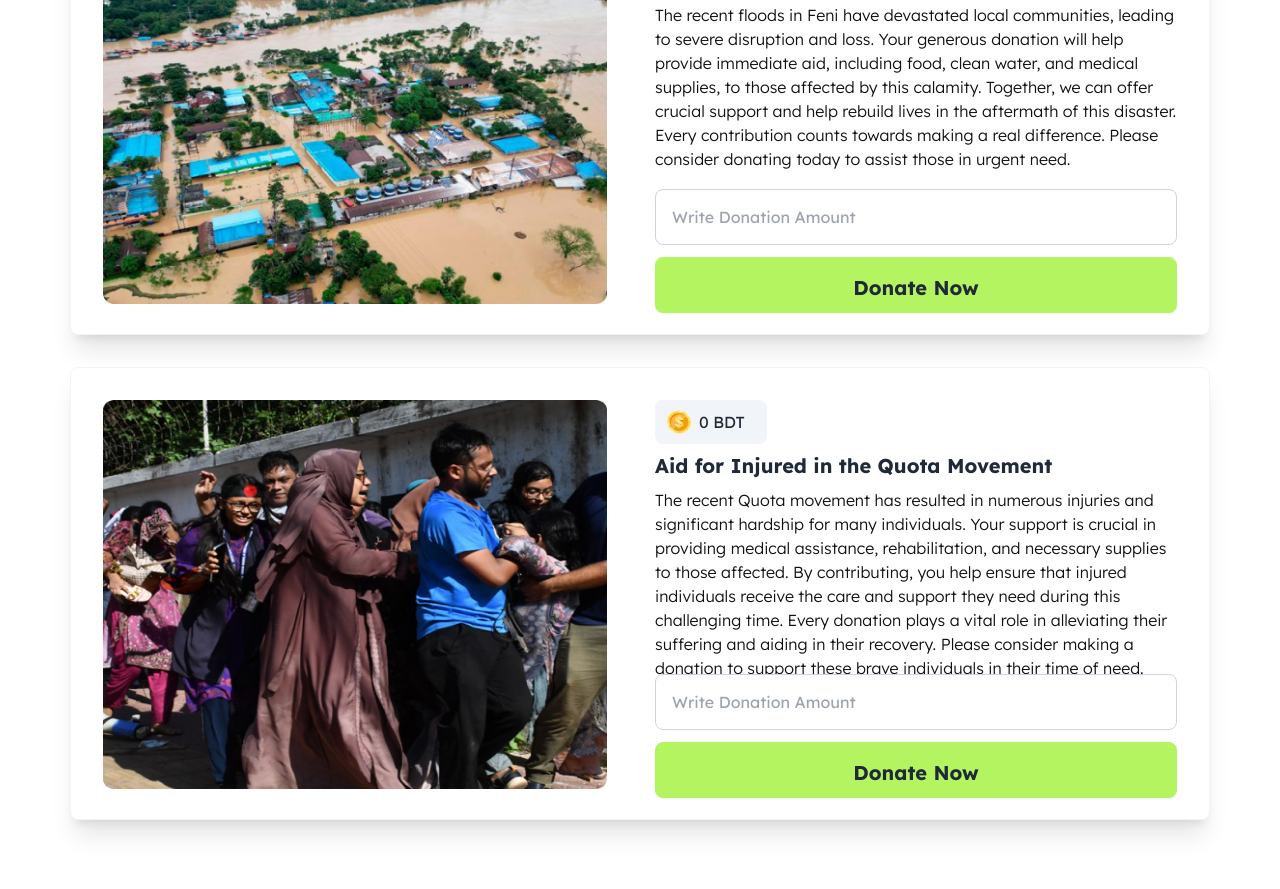
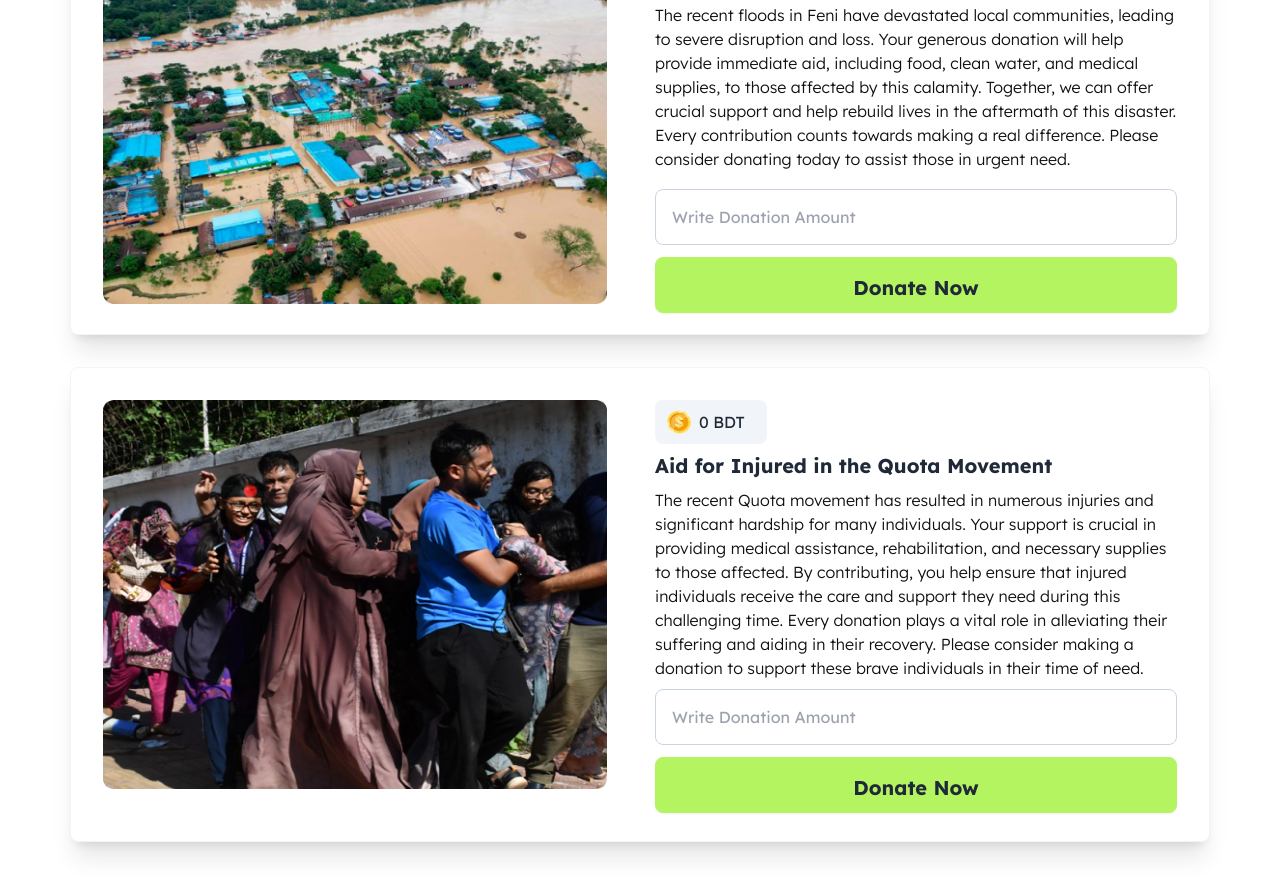
Before and after one commit to yasinarafathue/assignment-5-repoo, a plain HTML site: page index.html in a window 1280 px wide. Shown: the part 931-1820 px from the top of the page. Drawn offline with nearby package versions, Linux system fonts and the light colour scheme.

Commit message:
added my full assignment

```diff
--- a/index.html
+++ b/index.html
@@ -177,7 +177,7 @@ header.scrolled nav{
 
 <!-- 3rd card option -->
 
-<div class="md:flex md:w-[1140px] md:h-[453px] md:mb-0 mb-8 w-[420px] h-[900px] p-8 bg-[#FFFFFF] border  border-slate-100 rounded-lg shadow-xl md:mt-8">
+<div class="md:flex md:w-[1140px] md:h-[475px] md:mb-0 mb-8 w-[420px] h-[900px] p-8 bg-[#FFFFFF] border  border-slate-100 rounded-lg shadow-xl md:mt-8">
     <img class="md:w-[522px] md:h-[389px] w-[352px] h-[250px]" src="/assets/quota-protest.png" alt="">
 
     <div  class="md:w-[522px] md:h-[389px] w-[352px] h-[220px] md:ml-12 md:mt-0 mt-5">
@@ -197,7 +197,7 @@ header.scrolled nav{
 
 
 <!-- btn main div -->
-<div class="md:w-[522px] md:h-[129px] w-[352px] h-[120px] md:mt-[-115px] mt-52">
+<div class="md:w-[522px] md:h-[129px] w-[352px] h-[120px] md:mt-[-100px] mt-52">
 
 <input id="donation-amount3" class="md:w-[522px] w-[350px] h-14 p-4 border border-slate-300 rounded-lg" type="text" name="" id="" placeholder="Write Donation Amount">
 
```
